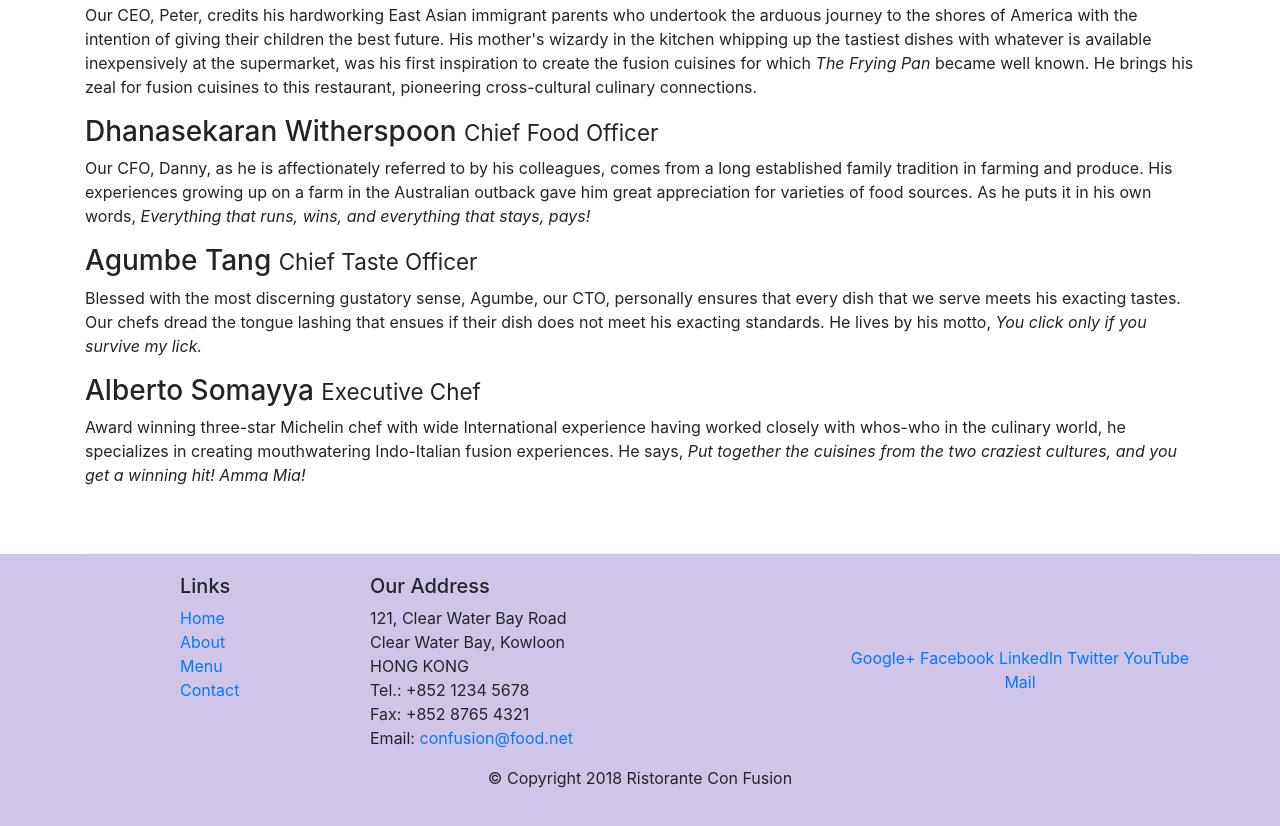
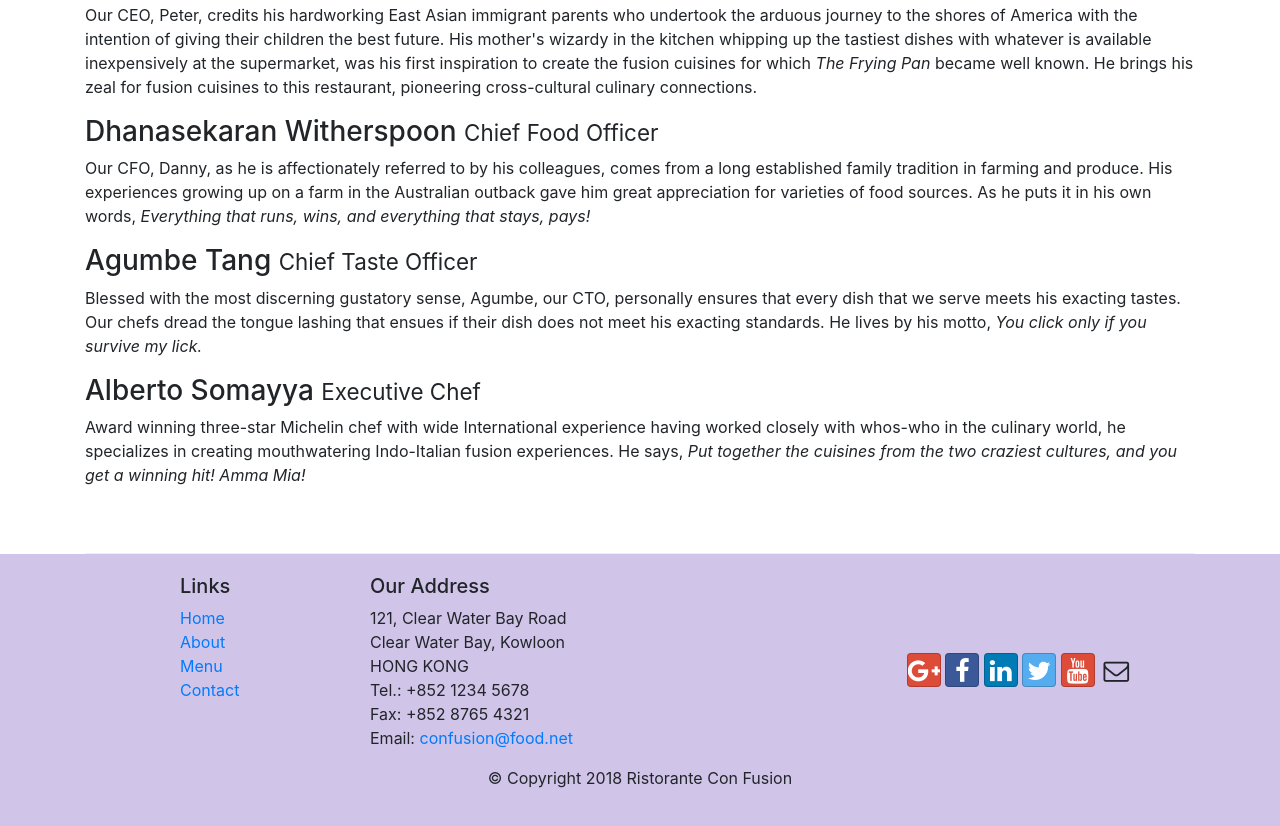
Before and after one commit to basharatnawaz78/Test-Web, a website: page aboutus.html in a window 1280 px wide. Shown: the part 1000-1826 px from the top of the page. Drawn offline with nearby package versions, Linux system fonts and the light colour scheme.

Commit message:
font awesome

```diff
--- a/aboutus.html
+++ b/aboutus.html
@@ -9,6 +9,8 @@
 
      <!-- Bootstrap CSS -->
      <link rel="stylesheet" href="node_modules/bootstrap/dist/css/bootstrap.min.css">
+     <link rel="stylesheet" href="node_modules/font-awesome/css/font-awesome.css">
+     <link rel="stylesheet" href="node_modules/bootstrap-social/bootstrap-social.css">
      <link rel="stylesheet" href="css/style.css">
      <title>Ristorante Con Fusion</title>
     <title>Ristorante Con Fusion: About Us</title>
@@ -119,12 +121,12 @@
                 </div>
                 <div class="col-12 col-sm-4 align-self-center">
                     <div class="text-center">
-                        <a href="http://google.com/+">Google+</a>
-                        <a href="http://www.facebook.com/profile.php?id=">Facebook</a>
-                        <a href="http://www.linkedin.com/in/">LinkedIn</a>
-                        <a href="http://twitter.com/">Twitter</a>
-                        <a href="http://youtube.com/">YouTube</a>
-                        <a href="mailto:">Mail</a>
+                        <a class="btn btn-social-icon btn-google" href="http://google.com/+"><i class="fa fa-google-plus fa-lg"></i></a>
+                        <a class="btn btn-social-icon btn-facebook" href="http://www.facebook.com/profile.php?id="><i class="fa fa-facebook fa-lg"></i></a>
+                        <a class="btn btn-social-icon btn-linkedin" href="http://www.linkedin.com/in/"><i class="fa fa-linkedin fa-lg"></i></a>
+                        <a class="btn btn-social-icon btn-twitter" href="http://twitter.com/"><i class="fa fa-twitter fa-lg"></i></a>
+                        <a class="btn btn-social-icon btn-google" href="http://youtube.com/"><i class="fa fa-youtube fa-lg"></i></a>
+                        <a class="btn btn-social-icon" href="mailto:"><i class="fa fa-envelope-o fa-lg"></i></a>
                     </div>
                 </div>
            </div>
--- a/package.json
+++ b/package.json
@@ -15,6 +15,8 @@
   },
   "dependencies": {
     "bootstrap": "^4.5.0",
+    "bootstrap-social": "^5.1.1",
+    "font-awesome": "^4.7.0",
     "jquery": "^3.5.1",
     "popper.js": "^1.12.9"
   },
```
Also changed, not shown: index.html (+15 -13 lines), 1 other file.
